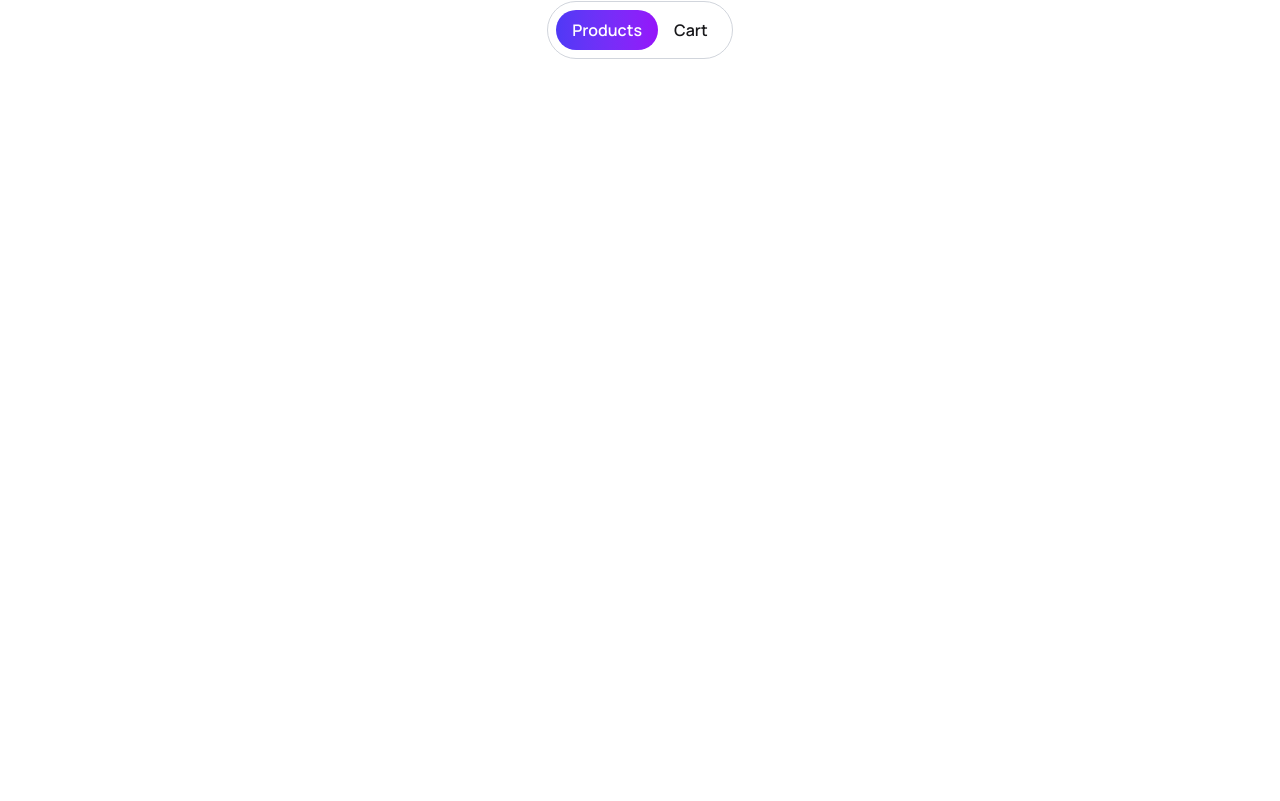
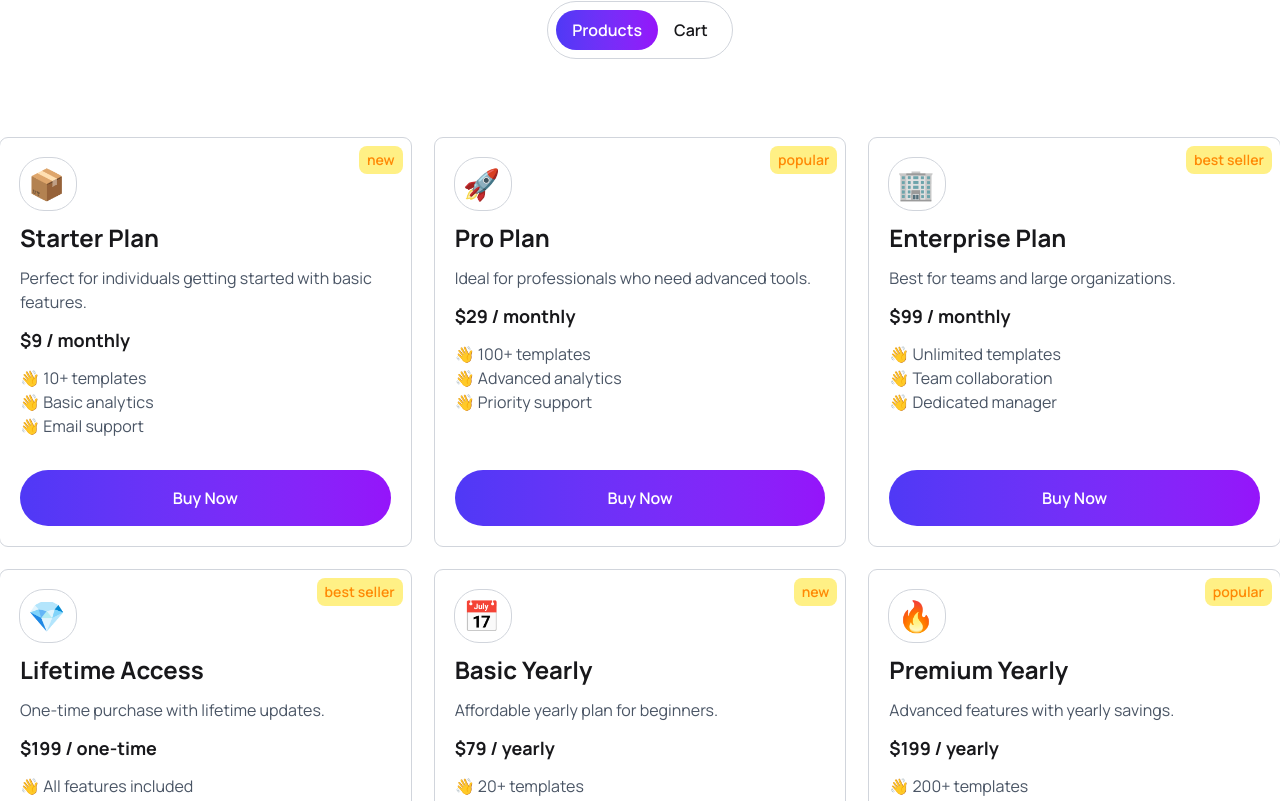
Before and after one commit to raisulconnects/a6-digiTools, a React (Vite) app in the folder DigiTools/: page / in a window 1280 px wide. Shown: the part 1259-2060 px from the top of the page. Before the commit the page ends 1357 px from the top, so only its background shows below. Built offline with nearby package versions, Linux system fonts and the light colour scheme.

Commit message:
Added Cart Functionality With Toast

```diff
--- a/DigiTools/package.json
+++ b/DigiTools/package.json
@@ -13,6 +13,7 @@
     "@tailwindcss/vite": "^4.2.2",
     "react": "^19.2.4",
     "react-dom": "^19.2.4",
+    "react-toastify": "^11.0.5",
     "tailwindcss": "^4.2.2"
   },
   "devDependencies": {
--- a/DigiTools/src/App.jsx
+++ b/DigiTools/src/App.jsx
@@ -4,6 +4,7 @@ import Navbar from "./Components/Navbar";
 import HeroSection from "./Components/HeroSection";
 import StatsSection from "./Components/StatsSection";
 import DigitalToolsSection from "./Components/DigitalToolsSection";
+import { ToastContainer } from "react-toastify";
 
 function App() {
   const [section, setSection] = useState("products");
@@ -20,6 +21,7 @@ function App() {
         cartItems={cartItems}
         setCartItems={setCartItems}
       />
+      <ToastContainer />
     </>
   );
 }
--- /dev/null
+++ b/DigiTools/src/Components/CartTab.jsx
@@ -0,0 +1,64 @@
+import { toast } from "react-toastify";
+
+export default function CartTab({ cartItems, setCartItems }) {
+  const total = cartItems.reduce((acc, item) => acc + item.price, 0);
+
+  return (
+    <div className="w-6xl max-w-2xl mx-auto outline outline-gray-300 p-5 rounded-lg">
+      <h2 className="text-lg font-semibold mb-4">Your Cart</h2>
+
+      {cartItems.length === 0 ? (
+        <p className="outline outline-gray-300 p-10 rounded-3xl text-gray-600 text-center">
+          Your cart is empty.
+        </p>
+      ) : (
+        <div className=" p-4 rounded-2xl flex flex-col gap-4">
+          {cartItems.map((item, index) => (
+            <div
+              key={index}
+              className="flex justify-between items-center bg-gray-200/60 rounded-xl p-4"
+            >
+              <div className="flex items-center gap-3">
+                <div className="text-2xl bg-white p-2 rounded-full">
+                  {item.icon}
+                </div>
+
+                <div className="flex flex-col">
+                  <span className="font-semibold">{item.name}</span>
+                  <span className="text-gray-600 text-sm">${item.price}</span>
+                </div>
+              </div>
+
+              {/* Remove */}
+              <button
+                className="text-pink-500 text-sm font-medium"
+                onClick={() =>
+                  setCartItems(cartItems.filter((_, i) => i !== index))
+                }
+              >
+                Remove
+              </button>
+            </div>
+          ))}
+
+          {/* Total */}
+          <div className="flex justify-between items-center mt-2 px-1">
+            <span className="text-gray-600">Total:</span>
+            <span className="font-bold text-lg">${total}</span>
+          </div>
+
+          {/* Checkout Button */}
+          <button
+            className="mt-2 w-full py-3 rounded-full text-white font-semibold bg-linear-to-r from-[#4F39F6] to-[#9514FA]"
+            onClick={() => {
+              setCartItems([]);
+              toast.success("Checkout successful!");
+            }}
+          >
+            Proceed To Checkout
+          </button>
+        </div>
+      )}
+    </div>
+  );
+}
--- a/DigiTools/src/Components/DigitalToolsSection.jsx
+++ b/DigiTools/src/Components/DigitalToolsSection.jsx
@@ -1,3 +1,6 @@
+import CartTab from "./CartTab";
+import ProductsTab from "./ProductsTab";
+
 export default function DigitalToolsSection({
   section,
   setSection,
@@ -32,6 +35,14 @@ export default function DigitalToolsSection({
           Cart {cartItems.length > 0 && `(${cartItems.length})`}
         </button>
       </div>
+
+      <div>
+        {section === "products" ? (
+          <ProductsTab setCartItems={setCartItems} />
+        ) : (
+          <CartTab cartItems={cartItems} setCartItems={setCartItems} />
+        )}
+      </div>
     </div>
   );
 }
--- /dev/null
+++ b/DigiTools/src/Components/ProductCard.jsx
@@ -0,0 +1,34 @@
+import { toast } from "react-toastify";
+
+export default function ProductCard({ product, setCartItems }) {
+  return (
+    <div className="outline outline-gray-300 p-5 rounded-lg flex justify-start text-left flex-col gap-3  relative ">
+      <p className="absolute top-2 right-2 bg-yellow-200 text-orange-400 px-2 py-1 rounded-lg text-sm font-semibold">
+        {product.tag}
+      </p>
+      <p className="outline outline-gray-300 p-2 rounded-3xl w-14 text-3xl">
+        {product.icon}
+      </p>
+      <h2 className="font-bold text-2xl">{product.name}</h2>
+      <p className="text-gray-600">{product.description}</p>
+      <p className="font-bold text-lg">
+        ${product.price} / {product.period}
+      </p>
+      <ul className="text-gray-600 mb-5">
+        {product.features.map((feature, index) => (
+          <li key={index}>👋 {feature}</li>
+        ))}
+      </ul>
+
+      <button
+        className="bg-linear-to-r from-[#4F39F6] to-[#9514FA] text-white px-4 py-4 rounded-[100px] font-semibold cursor-pointer text-center mt-auto"
+        onClick={() => {
+          setCartItems((prev) => [...prev, product]);
+          toast.success(`${product.name} added to cart!`);
+        }}
+      >
+        Buy Now
+      </button>
+    </div>
+  );
+}
--- /dev/null
+++ b/DigiTools/src/Components/ProductsTab.jsx
@@ -0,0 +1,16 @@
+import ProductCard from "./ProductCard";
+import products from "../data/products";
+
+export default function ProductsTab({ setCartItems }) {
+  return (
+    <div className="grid grid-cols-1 sm:grid-cols-2 lg:grid-cols-3 gap-6">
+      {products.map((product) => (
+        <ProductCard
+          key={product.id}
+          product={product}
+          setCartItems={setCartItems}
+        />
+      ))}
+    </div>
+  );
+}
--- a/DigiTools/src/data/products.json
+++ b/DigiTools/src/data/products.json
@@ -72,27 +72,5 @@
     "tagType": "popular",
     "features": ["200+ templates", "Advanced analytics", "24/7 support"],
     "icon": "🔥"
-  },
-  {
-    "id": 7,
-    "name": "Freelancer Pack",
-    "description": "Tailored for freelancers and solo creators.",
-    "price": 49,
-    "period": "one-time",
-    "tag": "popular",
-    "tagType": "popular",
-    "features": ["50+ templates", "Client management", "Export to PDF"],
-    "icon": "💼"
-  },
-  {
-    "id": 8,
-    "name": "Student Plan",
-    "description": "Budget-friendly plan for students.",
-    "price": 5,
-    "period": "monthly",
-    "tag": "new",
-    "tagType": "new",
-    "features": ["15+ templates", "Basic customization", "Email support"],
-    "icon": "🎓"
   }
 ]
```
Also changed, not shown: 1 other file (tests, documents, lock files or other folders).
